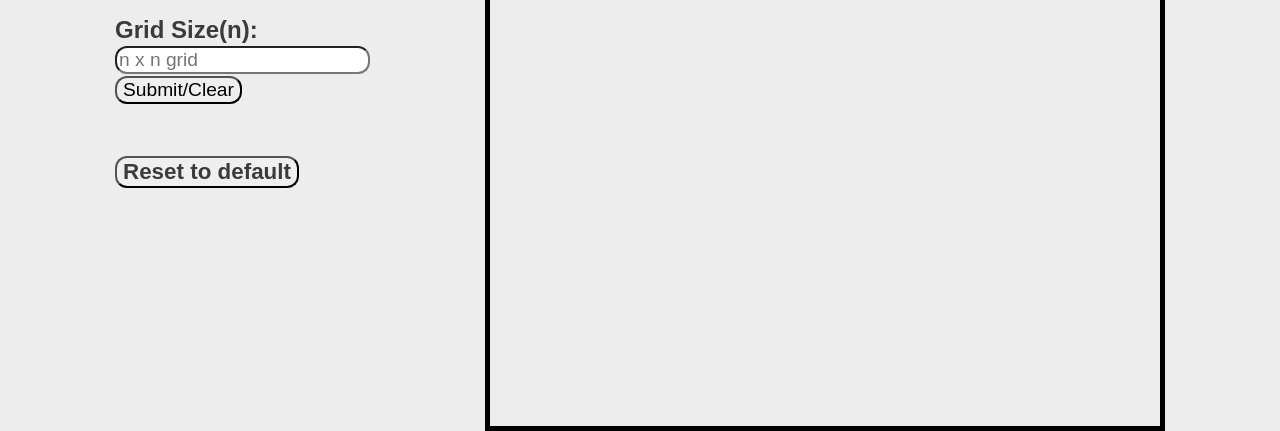
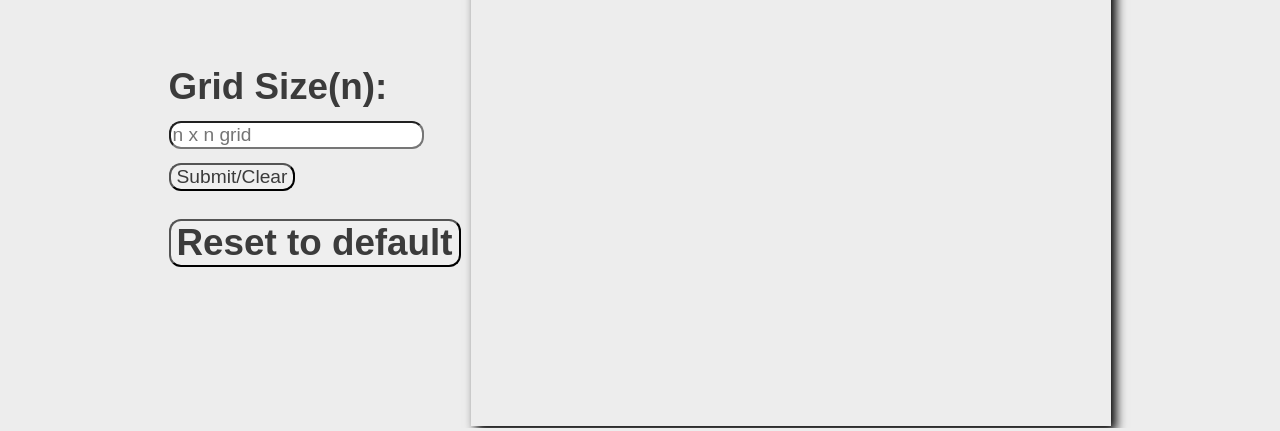
Before and after one commit to kdivyesh-cs/etchASketch, a plain HTML site: page index.html in a window 1280 px wide. Shown: the part 372-803 px from the top of the page. Drawn offline with Linux system fonts and the light colour scheme.

Commit message:
added style

```diff
--- a/myscript.js
+++ b/myscript.js
@@ -30,7 +30,7 @@ var newSize = null;
 //eventlistner for submitted gridsize
 form.addEventListener("submit", (e) => {
     e.preventDefault();
-    if (GridSize.value > 100 || GridSize.value < 1  ) {
+    if (GridSize.value > 64 || GridSize.value < 1  ) {
         alert("invalid Input\nMax:64, Min: 1");
     } else {
         newSize = GridSize.value;
--- a/styles.css
+++ b/styles.css
@@ -1,70 +1,78 @@
+:root {
+    --bgColor : #ededed;
+    --fontColor: #3b3b3b;
+}
+
 body, html {
     margin: 0;
     padding: 0;
-    background-color: #ededed;
+    background-color: var(--bgColor);
 }
 
 * {
     font-family: sans-serif, Arial;
     box-sizing: border-box;
+    color: var(--fontColor);
 }
 
 
 .🔝 {
-    height: 10vh;
-    padding-left: 25%;
     text-align: center;
+    font-size: calc(2rem + 2vw);
     text-decoration: underline;
-    font-size: 2rem;
-    color: #3B3B3B;
 }
+
+h1 {
+    margin: 1% auto;
+}
+
 
 .content {
     display: flex;
-    justify-content: space-evenly;
-    height: 85vh;
+    justify-content: center;
+    height: 70vh;
+    flex-wrap: wrap;
+    height: fit-content;
+    flex-shrink: 2;
+}
+
+
+.settings {
+    font-size: calc(2.4rem + 1vw);
+    display: flex;
+    justify-content: start;
+    flex-direction: column;
+    padding-top: 6vh;
+    font-weight: bolder;
+    height: 100%;
+    gap: 2vh;
 }
 
 
 
-.settings {
-    color: #3B3B3B;
-    font-size: 2.4rem;
-    display: flex;
-    flex-direction: column;
-    justify-content: start;
-    padding-top: 5%;
-    font-weight: bolder;
-    height: 100%;
-    gap: 40px;
+.gridSizeDiv, label, #reset {
+    font-size: calc(1.5rem + 1vw);
+    font-weight: bold;
+    text-decoration: none;
+    color: var(--fontColor);
 }
 
-.gridSizeDiv, label {
-    font-size: 1.5rem;
-    font-weight: bold;
-    text-decoration: none;
-}
 
 #GridSize, .button{
     border-radius: 12px;
     font-size: 1.2rem;
 }
 
+
 .gridCon {
-    border: 5px solid black;
+    box-shadow: 5px 5px 10px black;
     aspect-ratio: 1;
     display: grid;
-    position: relative;
+    width: min(50%, 100vw);
+    height: max-content;
 }
-
 
 
 .color {
     background-color: black;
 }
-
-#reset {
-    font-size: 1.4rem;
-    color: #3B3B3B;
-    font-weight: bolder;
-}
```
